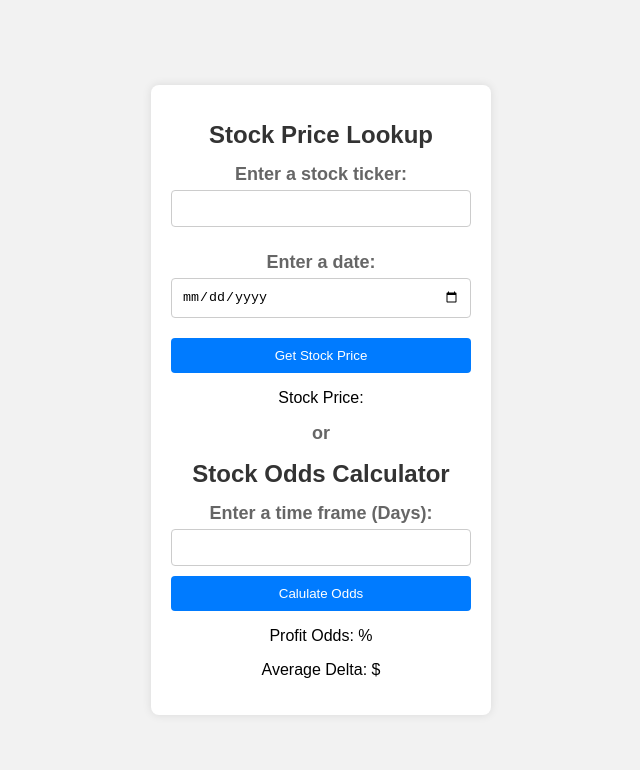
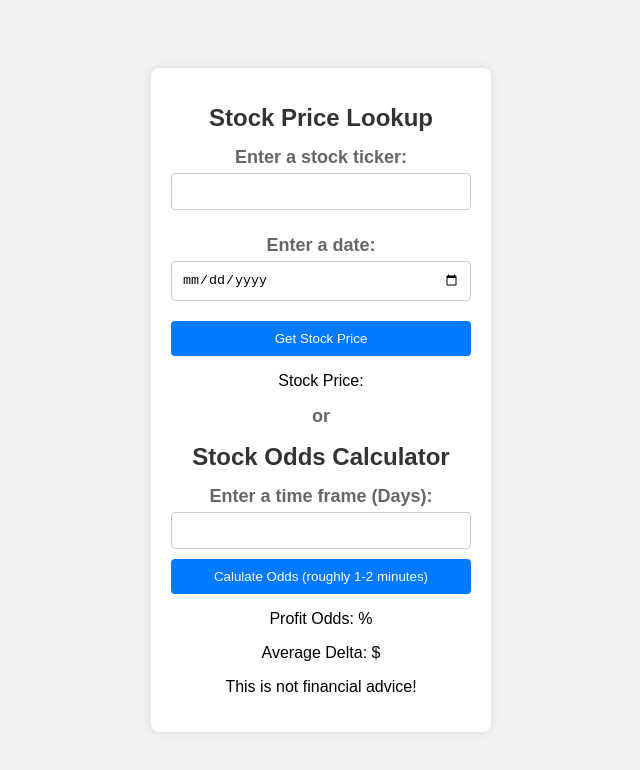
Before and after one commit to JohnS333/johnsite, a website: page src/pages/stockmath_csv.html in a window 1280 px wide. Shown: the whole page, without its empty margins (319-959 px from the left). Drawn offline with nearby package versions, Linux system fonts and the light colour scheme.

Commit message:
added some discaimers to stockmath_csv.html

```diff
--- a/src/pages/stockmath_csv.html
+++ b/src/pages/stockmath_csv.html
@@ -25,9 +25,12 @@
 
         <h2>Enter a time frame (Days):</h2>
         <input type="number" id="timeFrame">
-        <button onclick="calculateOdds()">Calulate Odds</button>
+        <button onclick="calculateOdds()">Calulate Odds (roughly 1-2 minutes)</button>
         <p>Profit Odds: <span id="profitOdds"></span>%</p>
         <p>Average Delta: $<span id="averageDelta"></span></p>
+        <p>This is not financial advice!</p>
+
+
 
     </div>
 
```
